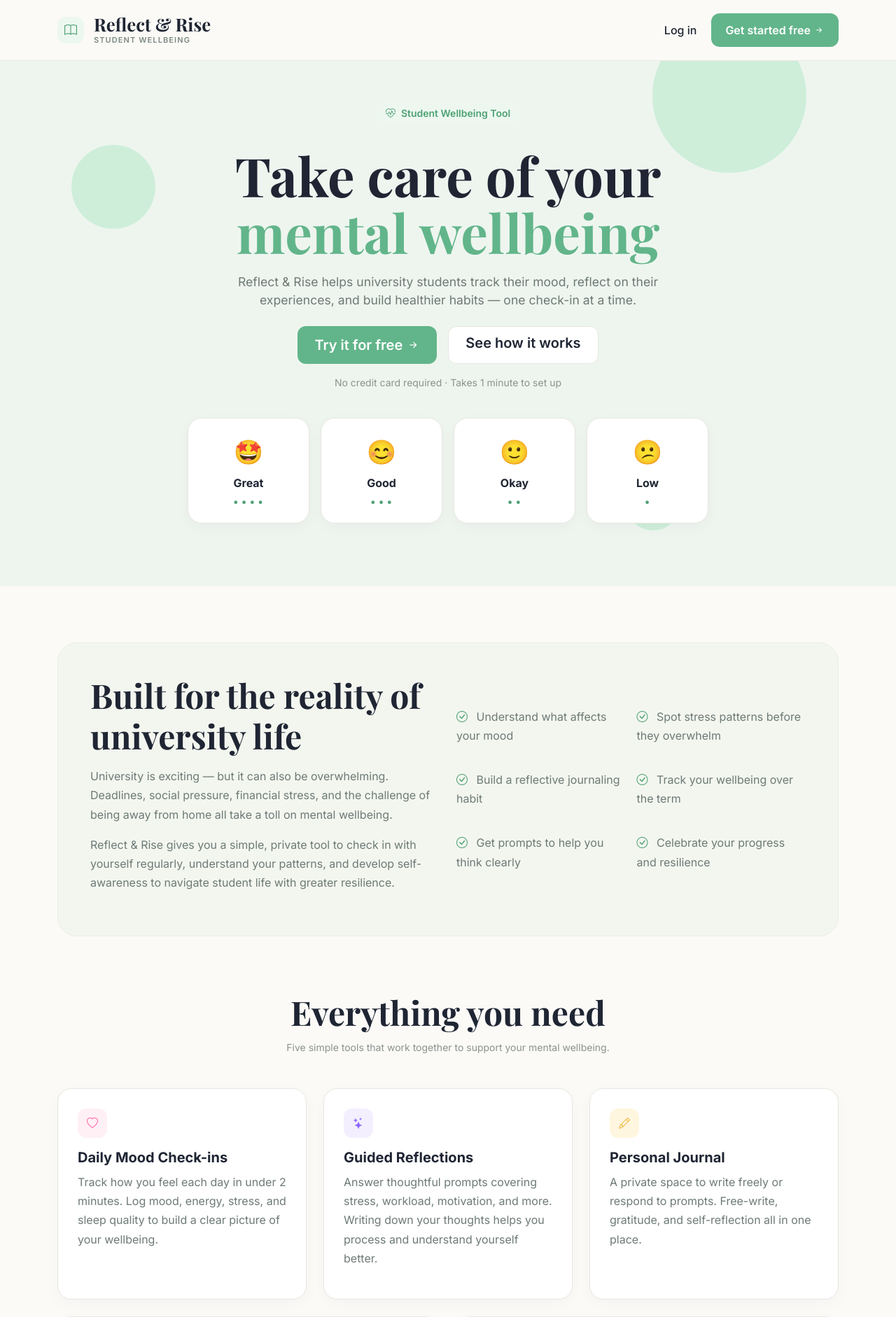
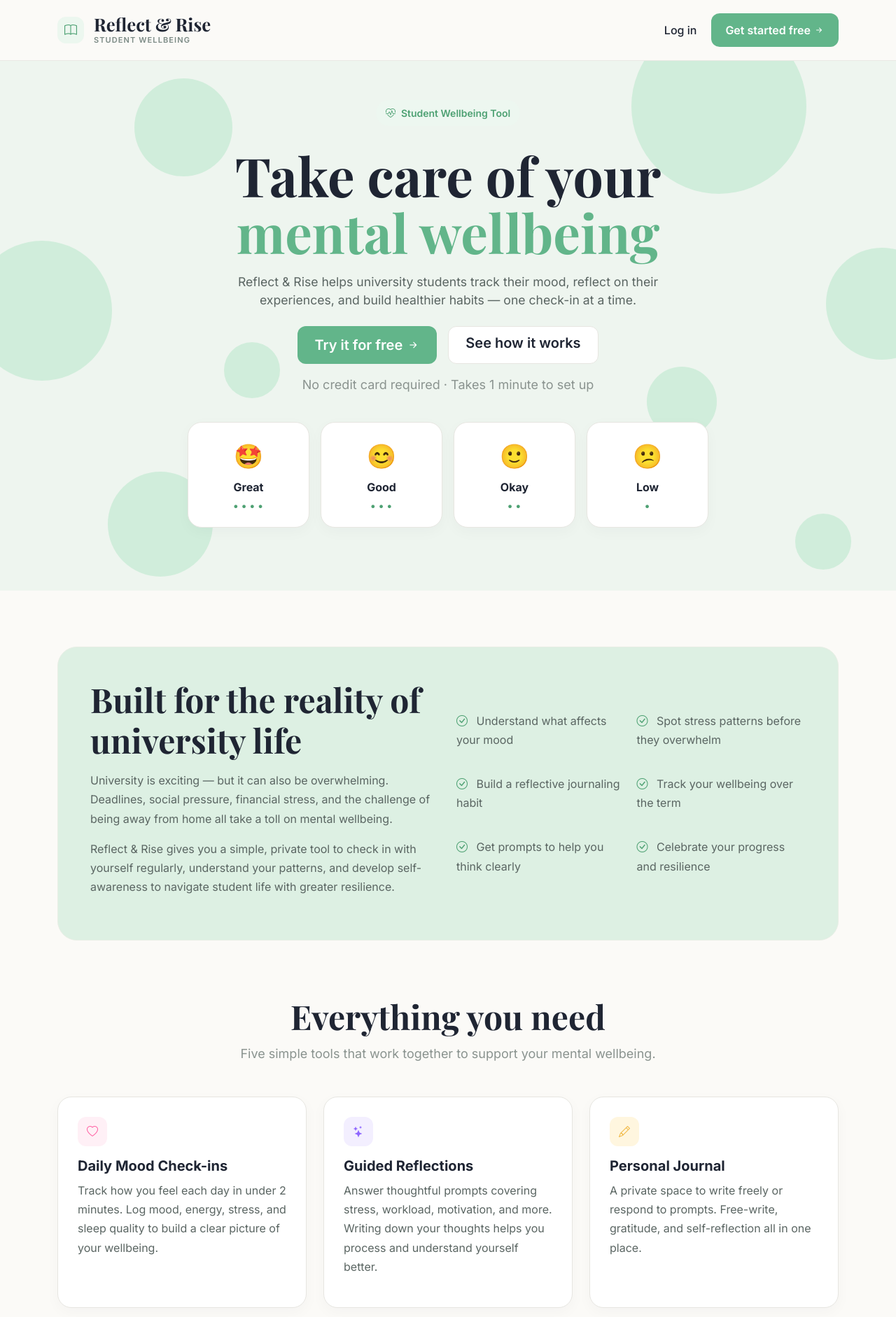
Before and after one commit to Tania-dhillon/Project_ReflectnRise, a PHP site: page /ReflectnRise/ in a window 1280 px wide. Shown: the top 1882 px of the page at 70% size. Run offline with PHP 8.4, Linux system fonts and the light colour scheme.

Commit message:
updated changes

```diff
--- a/assets/css/style.css
+++ b/assets/css/style.css
@@ -1,13 +1,15 @@
 /* Reflect & Rise - Main stylesheet
    ------------------------------------------------------------
    This is the stylesheet for the homepage/dashboard and auth page design.
-   Bootstrap for layout and custom CSS for the visuals */
+   Bootstrap for layout and custom CSS for the visuals.
+   Also some labels may say mindful as that was my orginal name I came up with before it changed to ReflectNRise */
+
 
 :root {
     --bg: #fbfaf7;
     --card: #ffffff;
     --soft-card: #f2f5ef;
-    --muted: #6d7a76;
+    --muted: #5a6562;
     --text: #1f2533;
     --green: #62b58a;
     --green-dark: #4ea173;
@@ -117,13 +119,18 @@ h1, h2, h3, .hero-title, .section-title {
 .hero-bubble {
     position: absolute;
     border-radius: 50%;
-    background: rgba(84, 210, 137, 0.21);
+    background: rgba(94, 209, 142, 0.21);
     pointer-events: none;
 }
 
-.hero-bubble-one { width: 220px; height: 220px; top: -60px; right: 10%; }
-.hero-bubble-two { width: 120px; height: 120px; left: 8%; top: 120px; }
-.hero-bubble-three { width: 80px; height: 80px; right: 24%; bottom: 80px; }
+.hero-bubble-one { width: 250px; height: 250px; top: -60px; right: 10%; }
+.hero-bubble-two { width: 140px; height: 140px; left: 15%; top: 25px; }
+.hero-bubble-three { width: 100px; height: 100px; right: 20%; bottom: 220px; }
+.hero-bubble-four { width: 150px; height: 150px; left: 12%; bottom: 20px; }
+.hero-bubble-five { width: 160px; height: 160px; right: -60px; bottom: 330px; }
+.hero-bubble-six { width: 200px; height: 200px; left: -40px; bottom: 300px; }
+.hero-bubble-seven { width: 80px; height: 80px; left: 25%; bottom: 275px; }
+.hero-bubble-eight { width: 80px; height: 80px; right: 5%; bottom: 30px; }
 
 .hero-container {
     max-width: 860px;
@@ -163,7 +170,7 @@ h1, h2, h3, .hero-title, .section-title {
 .hero-note,
 .section-subtitle {
     color: #8a938f;
-    font-size: 14px;
+    font-size: 18px;
 }
 
 .mood-cards {
@@ -210,13 +217,13 @@ h1, h2, h3, .hero-title, .section-title {
 
 .HIW-soft-panel {
     position: relative;
-    background: #eef5ef;
+    background: #e4f8e6;
     overflow: hidden;
 }
 
 .about-box,
 .cta-box {
-    background: #f3f6ef;
+    background: #ddf0e3;
     border: 1px solid #e8eee5;
     border-radius: 28px;
     padding: 46px;
@@ -524,12 +531,11 @@ h1, h2, h3, .hero-title, .section-title {
 }
 
 
-/* ---------------------------
-   Dashboard layout styles
+/* Dashboard layout styles
    --------------------------- */
 
 .app-body {
-    background: #f8f7f2;
+    background: #f8f7ef;
     color: #1d2433;
 }
 
@@ -641,7 +647,7 @@ h1, h2, h3, .hero-title, .section-title {
 
 .welcome-card {
     position: relative;
-    background: #eef5ef;
+    background: #dff5e2;
     border: 1px solid #e4eee5;
     border-radius: 24px;
     padding: 24px 26px;
@@ -996,7 +1002,8 @@ h1, h2, h3, .hero-title, .section-title {
 }
 
 
-/* Authentiation page style for login/signup */
+/* Authentiation page style for login/signup
+*/
 
 .auth-brand {
     display: flex;
@@ -1038,8 +1045,7 @@ h1, h2, h3, .hero-title, .section-title {
 }
 
 
-/* ---------------------
-   Guided reflections
+/* Guided reflections
    --------------------- */
 
 .reflections-wrap {
@@ -1234,8 +1240,7 @@ h1, h2, h3, .hero-title, .section-title {
 }
 
 
-/* ---------------------
-   Journal
+/* Journal
    ---------------------*/
 
 .journal-wrap {
@@ -1480,9 +1485,8 @@ h1, h2, h3, .hero-title, .section-title {
 }
 
 
-/* ------------------
-   Goals
-   ------------------*/
+/* Goals
+   -----------------*/
 
 .goals-wrap {
     max-width: 1120px;
@@ -1660,7 +1664,7 @@ h1, h2, h3, .hero-title, .section-title {
 }
 
 .goals-modal .modal-dialog {
-    max-width: 560px;
+    max-width: 680px;
 }
 
 .goals-modal-content {
@@ -1712,6 +1716,12 @@ h1, h2, h3, .hero-title, .section-title {
     gap: 12px;
 }
 
+.goals-labell {
+    font-size: 0.9rem;
+    font-weight: 600;
+    color: #6c757d;
+    margin-left: 5px;
+}
 .goals-grid-three {
     display: grid;
     grid-template-columns: 1fr 1fr 1fr;
--- a/checkin.php
+++ b/checkin.php
@@ -42,7 +42,7 @@ if ($_SERVER['REQUEST_METHOD'] === 'POST') {
             $note
         ]);
 
-        $success = 'Your daily check-in has been saved successfully.';
+        $success = 'Your daily check-in has been saved successfully. Insights have been updated.';
     }
 }
 ?>
--- a/index.php
+++ b/index.php
@@ -33,6 +33,11 @@ require_once __DIR__ . '/includes/header.php';
     <div class="hero-bubble hero-bubble-one"></div>
     <div class="hero-bubble hero-bubble-two"></div>
     <div class="hero-bubble hero-bubble-three"></div>
+    <div class="hero-bubble hero-bubble-four"></div>
+    <div class="hero-bubble hero-bubble-five"></div>
+    <div class="hero-bubble hero-bubble-six"></div>
+    <div class="hero-bubble hero-bubble-seven"></div>
+    <div class="hero-bubble hero-bubble-eight"></div>
 
     <div class="container hero-container">
         <div class="pill-badge mx-auto mb-3">
--- a/reflections.php
+++ b/reflections.php
@@ -44,7 +44,7 @@ if ($_SERVER['REQUEST_METHOD'] === 'POST') {
             $promptText,
             $responseText
         ]);
-        $success = 'Your reflection has been saved successfully. Find all reflections in your Journal';
+        $success = 'Your reflection has been saved successfully. Find all reflections in your Journal.';
     }
 }
 ?>
```
Also changed, not shown: goals.php (+26 -2 lines), includes/auth.php (+5 -10 lines).
